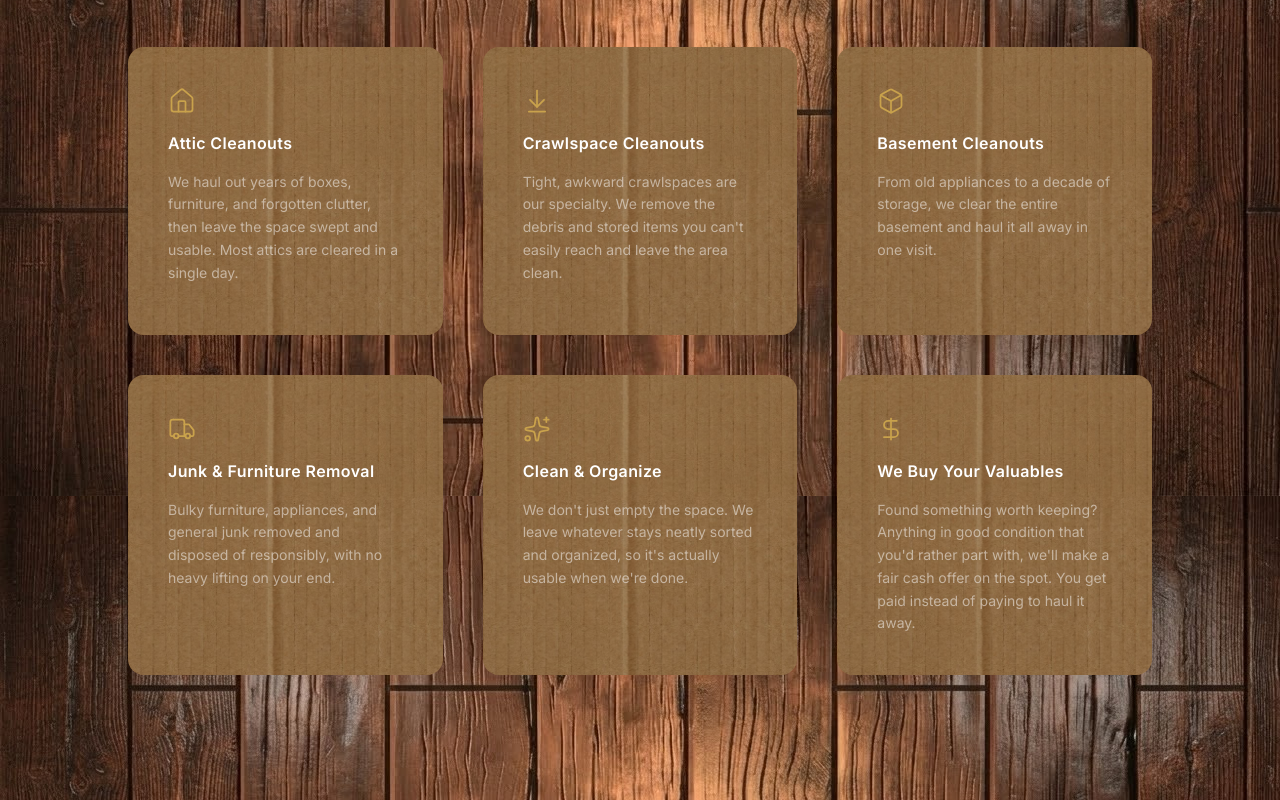
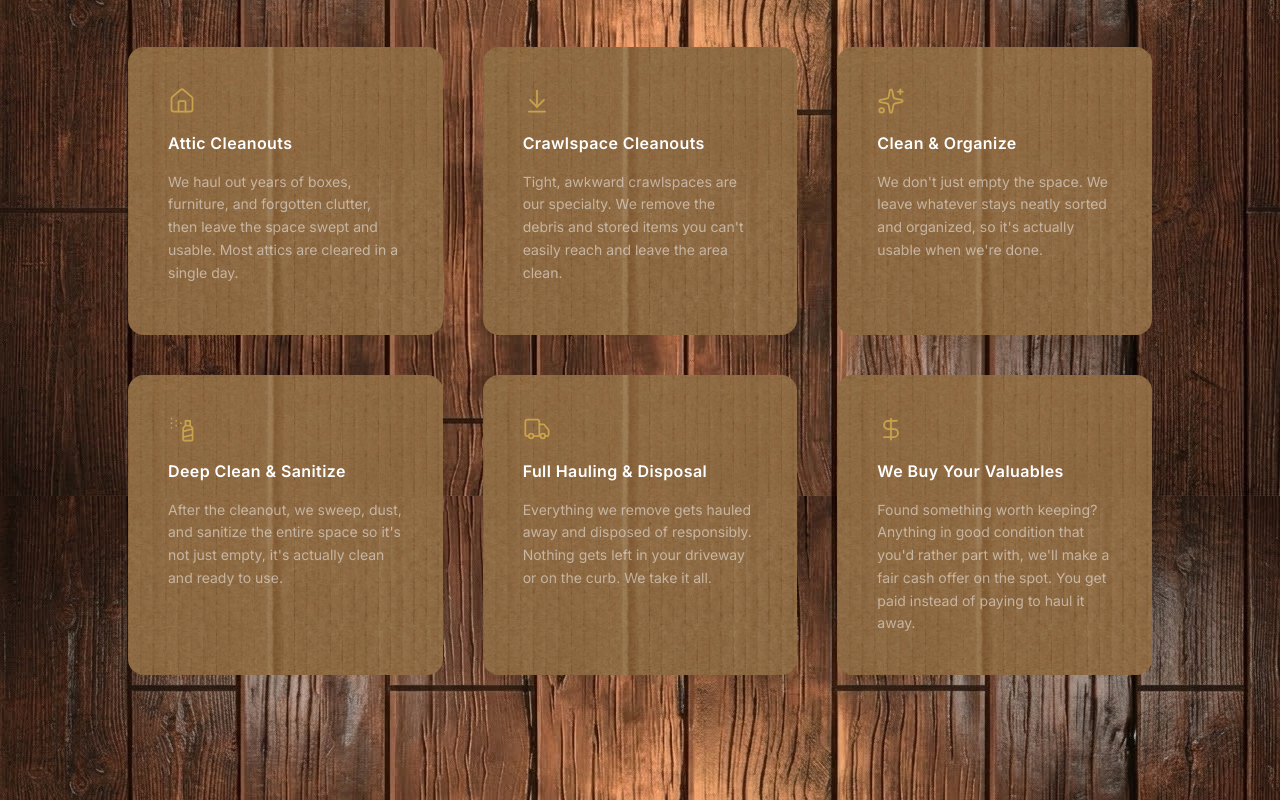
Before and after one commit to Evan-Boodoosingh/clearout-kings, a React (Vite) app: page / in a window 1280 px wide. Shown: the part 1040-1840 px from the top of the page. Built offline with nearby package versions, Linux system fonts and the light colour scheme.

Commit message:
update: client content

```diff
--- a/src/components/Contact/Contact.tsx
+++ b/src/components/Contact/Contact.tsx
@@ -32,30 +32,30 @@ export default function Contact() {
         <p className="text-white/90 mt-4 text-sm max-w-md mx-auto leading-relaxed">Get your free same-day estimate. No pressure, no obligation, just honest pricing from a crew you can trust.</p>
       </motion.div>
 
-      <motion.div className="relative z-10 max-w-5xl mx-auto overflow-hidden rounded-3xl bg-center bg-[length:600px] md:bg-cover" variants={blockVariants} initial="hidden" whileInView="visible" viewport={{ once: true, margin: "-80px" }} style={{ backgroundImage: "url(/assets/cardboard-texture.jpg)" }}>
+      <motion.div className="relative z-10 max-w-5xl mx-auto overflow-hidden rounded-3xl bg-center bg-[length:600px] md:bg-[length:800px]" variants={blockVariants} initial="hidden" whileInView="visible" viewport={{ once: true, margin: "-80px" }} style={{ backgroundImage: "url(/assets/cardboard-texture.jpg)" }}>
         <div className="absolute inset-0 bg-black/20" />
         <div className="relative z-10 p-10 md:p-16">
           <div className="grid grid-cols-1 lg:grid-cols-2 gap-12 items-start">
             <div className="flex flex-col gap-8 order-2 lg:order-1">
               <div>
-                <h3 className="font-sans font-bold text-white text-2xl mb-2">Let&apos;s Talk</h3>
+                <h3 className="font-sans font-bold text-white text-2xl mb-2">{"Let's Talk"}</h3>
                 <p className="text-white/80 text-sm leading-relaxed">Fill out the form and we will get back to you the same day. Or give us a call.</p>
               </div>
               <div className="flex flex-col gap-5">
                 <a href={"tel:" + siteConfig.business.phone.replace(/[^0-9]/g, "")} className="flex items-center gap-4 no-underline group">
-                  <div className="w-10 h-10 rounded-xl flex items-center justify-center shrink-0 group-hover:scale-110 transition-transform duration-200" style={{ background: siteConfig.theme.accentColor + "15", border: "1px solid " + siteConfig.theme.accentColor + "30" }}><Phone size={16} style={{ color: siteConfig.theme.accentColor }} /></div>
+                  <div className="w-10 h-10 rounded-xl flex items-center justify-center shrink-0 group-hover:scale-110 transition-transform duration-200" style={{ background: "rgba(0,0,0,0.45)", border: "1px solid rgba(255,255,255,0.12)" }}><Phone size={16} style={{ color: siteConfig.theme.accentColor }} /></div>
                   <div><div className="text-white/40 text-xs tracking-widest uppercase mb-0.5">Phone</div><div className="text-white text-sm font-medium">{siteConfig.business.phone}</div></div>
                 </a>
                 <a href={"mailto:" + siteConfig.business.email} className="flex items-center gap-4 no-underline group">
-                  <div className="w-10 h-10 rounded-xl flex items-center justify-center shrink-0 group-hover:scale-110 transition-transform duration-200" style={{ background: siteConfig.theme.accentColor + "15", border: "1px solid " + siteConfig.theme.accentColor + "30" }}><Mail size={16} style={{ color: siteConfig.theme.accentColor }} /></div>
+                  <div className="w-10 h-10 rounded-xl flex items-center justify-center shrink-0 group-hover:scale-110 transition-transform duration-200" style={{ background: "rgba(0,0,0,0.45)", border: "1px solid rgba(255,255,255,0.12)" }}><Mail size={16} style={{ color: siteConfig.theme.accentColor }} /></div>
                   <div><div className="text-white/40 text-xs tracking-widest uppercase mb-0.5">Email</div><div className="text-white text-sm font-medium">{siteConfig.business.email}</div></div>
                 </a>
                 <div className="flex items-center gap-4">
-                  <div className="w-10 h-10 rounded-xl flex items-center justify-center shrink-0" style={{ background: siteConfig.theme.accentColor + "15", border: "1px solid " + siteConfig.theme.accentColor + "30" }}><MapPin size={16} style={{ color: siteConfig.theme.accentColor }} /></div>
+                  <div className="w-10 h-10 rounded-xl flex items-center justify-center shrink-0" style={{ background: "rgba(0,0,0,0.45)", border: "1px solid rgba(255,255,255,0.12)" }}><MapPin size={16} style={{ color: siteConfig.theme.accentColor }} /></div>
                   <div><div className="text-white/40 text-xs tracking-widest uppercase mb-0.5">Service Area</div><div className="text-white text-sm font-medium">{siteConfig.business.serviceAreas.join(", ")}</div></div>
                 </div>
                 <div className="flex items-center gap-4">
-                  <div className="w-10 h-10 rounded-xl flex items-center justify-center shrink-0" style={{ background: siteConfig.theme.accentColor + "15", border: "1px solid " + siteConfig.theme.accentColor + "30" }}><Clock size={16} style={{ color: siteConfig.theme.accentColor }} /></div>
+                  <div className="w-10 h-10 rounded-xl flex items-center justify-center shrink-0" style={{ background: "rgba(0,0,0,0.45)", border: "1px solid rgba(255,255,255,0.12)" }}><Clock size={16} style={{ color: siteConfig.theme.accentColor }} /></div>
                   <div><div className="text-white/40 text-xs tracking-widest uppercase mb-0.5">Hours</div><div className="text-white text-sm font-medium">{siteConfig.business.hours}</div></div>
                 </div>
               </div>
@@ -63,7 +63,7 @@ export default function Contact() {
 
             {submitted ? (
               <div className="flex flex-col items-center justify-center text-center gap-4 py-12">
-                <div className="w-16 h-16 rounded-full flex items-center justify-center" style={{ background: siteConfig.theme.accentColor + "20", border: "1px solid " + siteConfig.theme.accentColor }}><span style={{ color: siteConfig.theme.accentColor }} className="text-2xl">&#10003;</span></div>
+                <div className="w-16 h-16 rounded-full flex items-center justify-center" style={{ background: "rgba(0,0,0,0.45)", border: "1px solid rgba(255,255,255,0.12)" }}><span style={{ color: siteConfig.theme.accentColor }} className="text-2xl">&#10003;</span></div>
                 <h3 className="text-white font-sans font-bold text-xl">Request Sent!</h3>
                 <p className="text-white/60 text-sm leading-relaxed max-w-xs">Thanks for reaching out. We will get back to you the same day.</p>
               </div>
@@ -89,9 +89,9 @@ export default function Contact() {
                     <option value="" style={{ background: "#1a1a1a" }}>Select a service</option>
                     <option value="attic" style={{ background: "#1a1a1a" }}>Attic Cleanout</option>
                     <option value="crawlspace" style={{ background: "#1a1a1a" }}>Crawlspace Cleanout</option>
-                    <option value="basement" style={{ background: "#1a1a1a" }}>Basement Cleanout</option>
-                    <option value="junk" style={{ background: "#1a1a1a" }}>Junk and Furniture Removal</option>
                     <option value="organize" style={{ background: "#1a1a1a" }}>Clean and Organize</option>
+                    <option value="hauling" style={{ background: "#1a1a1a" }}>Full Hauling and Disposal</option>
+                    <option value="sanitize" style={{ background: "#1a1a1a" }}>Deep Clean and Sanitize</option>
                     <option value="other" style={{ background: "#1a1a1a" }}>Other</option>
                   </select>
                 </div>
--- a/src/components/Footer/Footer.tsx
+++ b/src/components/Footer/Footer.tsx
@@ -5,7 +5,7 @@ export default function Footer() {
 
   return (
     <footer
-      className="w-full"
+      className="relative w-full z-10"
       style={{
         background: "#0a0a0a",
         borderTop: "1px solid rgba(255,255,255,0.06)",
@@ -14,14 +14,14 @@ export default function Footer() {
       <div className="max-w-6xl mx-auto px-6 py-4 flex flex-col md:flex-row items-start md:items-center justify-between gap-8">
         <div className="flex flex-col gap-2">
           <div className="flex items-center gap-2">
-            <img src="/assets/crown.png" alt="" className="w-5 h-auto" />
+            {/* <img src="/assets/crown.png" alt="" className="w-5 h-auto" /> */}
             <span className="font-sans font-bold text-white text-sm uppercase tracking-widest">
               Clearout{" "}
               <span style={{ color: siteConfig.theme.accentColor }}>Kings</span>
             </span>
           </div>
           <p className="text-white/30 text-xs leading-relaxed max-w-[240px]">
-            Attic, crawlspace cleanouts across greater Boston.
+            Attic and crawlspace cleanouts across greater Boston.
             Licensed and insured.
           </p>
         </div>
--- a/src/components/Hero/Hero.tsx
+++ b/src/components/Hero/Hero.tsx
@@ -41,7 +41,7 @@ export default function Hero() {
           className="text-xs font-medium tracking-[.22em] uppercase mb-6"
           style={{ color: "#ecc86e" }}
         >
-          Attic · Crawlspace · Basement
+          {/* Attic · Crawlspace */}
         </motion.p>
 
         <motion.h1
--- a/src/components/Services/Services.tsx
+++ b/src/components/Services/Services.tsx
@@ -3,10 +3,10 @@ import type { Variants } from "framer-motion";
 import {
   Home,
   ArrowDownToLine,
-  Box,
-  Truck,
   Sparkles,
   DollarSign,
+  Truck,
+  SprayCan,
 } from "lucide-react";
 import { siteConfig } from "../../config/site.config";
 
@@ -27,24 +27,24 @@ const services = [
   },
   {
     id: 3,
-    icon: Box,
-    name: "Basement Cleanouts",
-    description:
-      "From old appliances to a decade of storage, we clear the entire basement and haul it all away in one visit.",
-  },
-  {
-    id: 4,
-    icon: Truck,
-    name: "Junk & Furniture Removal",
-    description:
-      "Bulky furniture, appliances, and general junk removed and disposed of responsibly, with no heavy lifting on your end.",
-  },
-  {
-    id: 5,
     icon: Sparkles,
     name: "Clean & Organize",
     description:
       "We don't just empty the space. We leave whatever stays neatly sorted and organized, so it's actually usable when we're done.",
+  },
+  {
+    id: 4,
+    icon: SprayCan,
+    name: "Deep Clean & Sanitize",
+    description:
+      "After the cleanout, we sweep, dust, and sanitize the entire space so it's not just empty, it's actually clean and ready to use.",
+  },
+  {
+    id: 5,
+    icon: Truck,
+    name: "Full Hauling & Disposal",
+    description:
+      "Everything we remove gets hauled away and disposed of responsibly. Nothing gets left in your driveway or on the curb. We take it all.",
   },
   {
     id: 6,
@@ -83,7 +83,10 @@ export default function Services() {
       >
         <h2
           className="font-sans font-bold text-white leading-tight"
-          style={{ fontSize: "clamp(32px, 5vw, 52px)",color: siteConfig.theme.accentColor}}
+          style={{
+            fontSize: "clamp(32px, 5vw, 52px)",
+            color: siteConfig.theme.accentColor,
+          }}
         >
           Our Services
         </h2>
```
